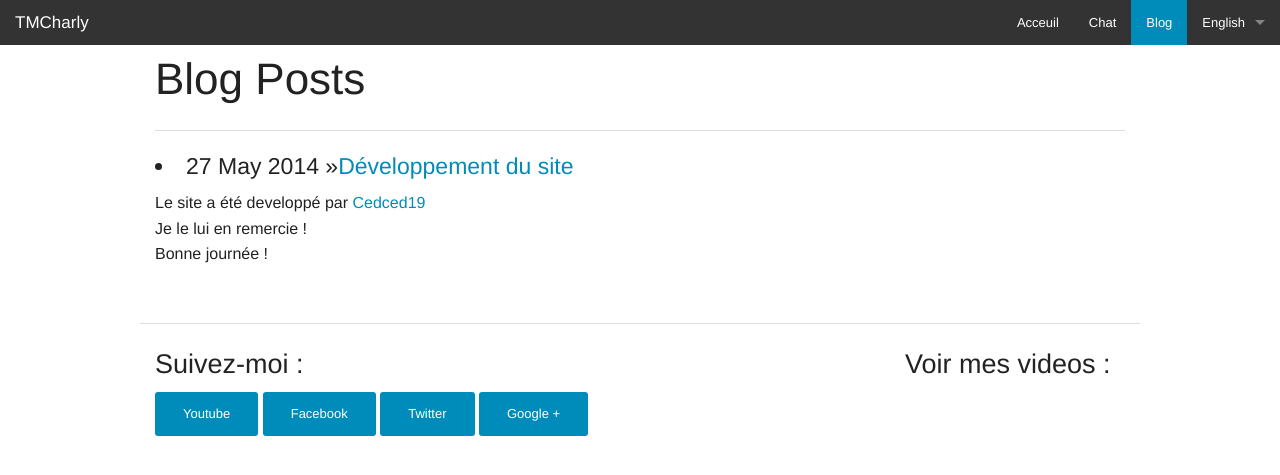
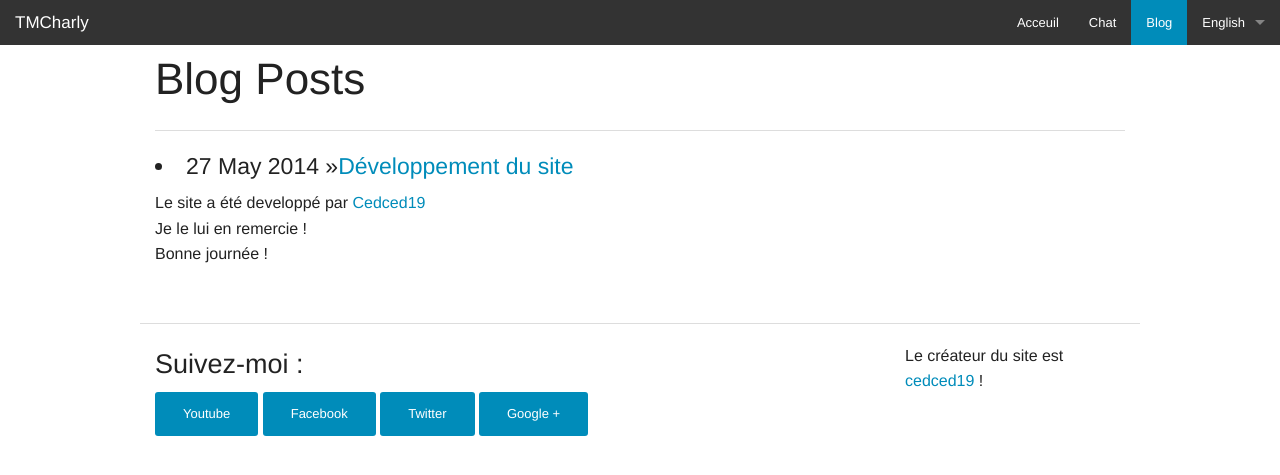
Before and after one commit to TMCharly/tmcharly.github.io, a Jekyll site: the page built from blog/index.html, in a window 1280 px wide. Shown: the top 475 px of the page. Built offline with Jekyll 4.4.1, drawn with Linux system fonts in a browser that asks for light colours; nearby versions of some CDN libraries.

Commit message:
Update footer.html

```diff
--- a/_includes/footer.html
+++ b/_includes/footer.html
@@ -12,8 +12,7 @@
             </p>
         </div>
         <div class="large-3 medium-4 columns">
-            <h3>Voir mes videos :</h3>
-
+            <p>Le créateur du site est <a href="//cedced19.github.io">cedced19</a> !</p>
         </div>
         {% endif %}
         {% if page.class == 'english' %}
@@ -29,8 +28,18 @@
             </p>
         </div>
         <div class="large-3 medium-4 columns">
-            <h3></h3>
-
+            <p>The creator of the site is <a href="//cedced19.github.io">cedced19</a> !</p>
+        </div>
+        {% endif %}
+        {% if page.class == 'post' %}
+        <div class="large-9 medium-8 columns">
+            <h3>Partager :</h3>
+            <p>
+                <a href="http://twitter.com/share?text=&ldquo;{{ page.title }}&rdquo; by @TMCharly :" title="Twitter"  class="small radius button">Twitter</a>
+            </p>
+        </div>
+        <div class="large-3 medium-4 columns">
+            <p>Le créateur du site est <a href="//cedced19.github.io">cedced19</a> !</p>
         </div>
         {% endif %}
         </div>
```
